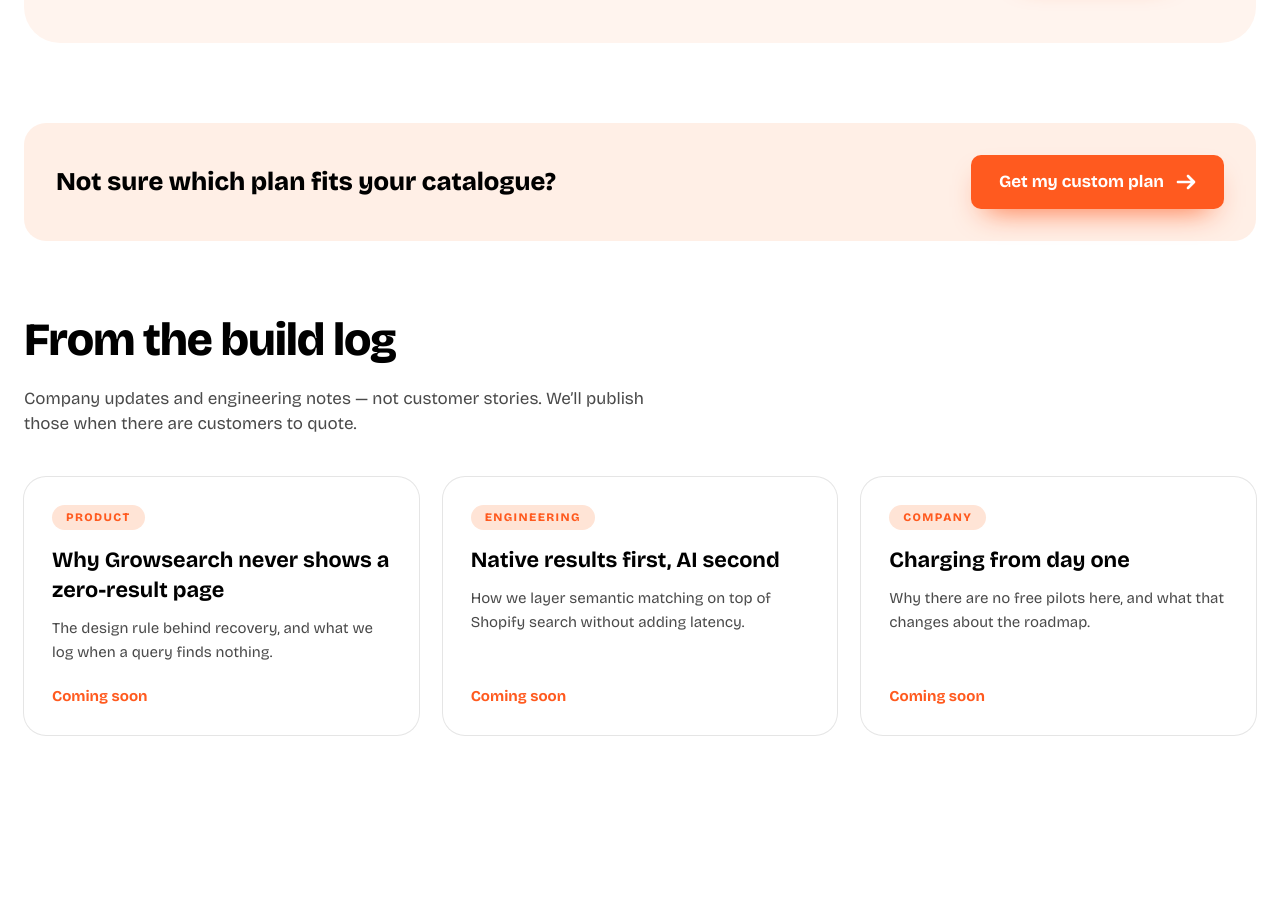
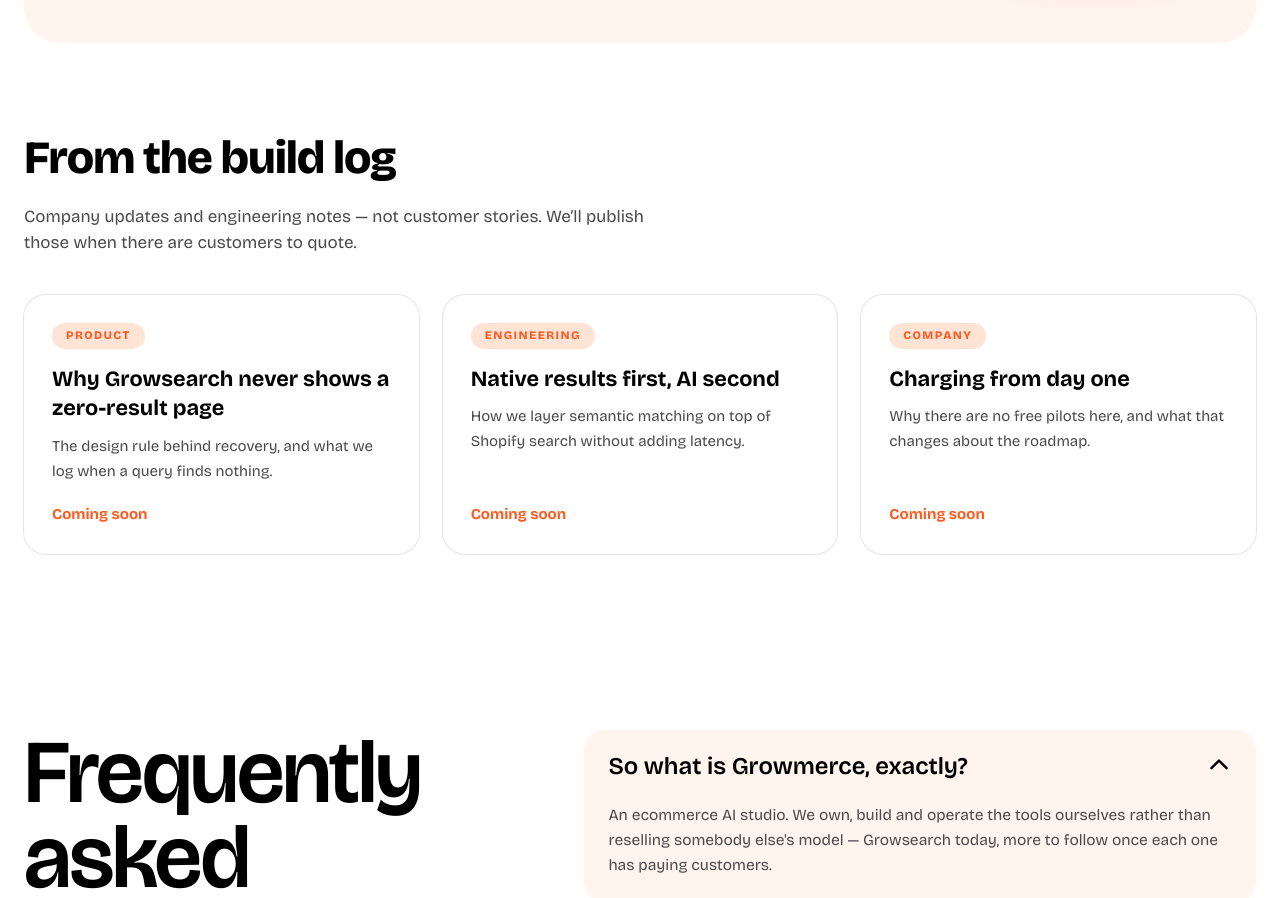
Before and after one commit to ishaangupta2311/growmerce-landing, a Next.js app: page /about in a window 1280 px wide. Shown: the part 2740-3638 px from the top of the page. Built offline with nearby package versions, Linux system fonts and the light colour scheme.

Commit message:
Remove custom plan About CTA

```diff
--- a/src/app/about/page.tsx
+++ b/src/app/about/page.tsx
@@ -1,5 +1,4 @@
 import type { Metadata } from "next";
-import Link from "next/link";
 import Navbar from "@/components/site/Navbar";
 import Footer from "@/components/site/Footer";
 import CtaPair from "@/components/site/CtaPair";
@@ -7,7 +6,6 @@
 import { ABOUT_FAQ } from "@/lib/faqs";
 import ProveItBand from "@/components/site/ProveItBand";
 import Reveal from "@/components/site/Reveal";
-import Arrow from "@/components/site/Arrow";
 import { PlatformLogos } from "@/components/site/PlatformStrip";
 import { GROWSEARCH_HOME } from "@/lib/site-urls";
 import ToolDock from "./components/ToolDock";
@@ -172,22 +170,6 @@
 
         <ProveItBand />
 
-        {/* Custom plan CTA */}
-        <Reveal className="mx-auto max-w-[1370px] px-6 pb-16">
-          <div className="flex flex-col items-center justify-between gap-6 rounded-[22px] bg-peach/60 px-8 py-8 sm:flex-row">
-            <p className="text-[clamp(1.125rem,2vw,1.625rem)] font-extrabold">
-              Not sure which plan fits your catalogue?
-            </p>
-            <Link
-              href="/pricing"
-              className="cta-primary"
-            >
-              Get my custom plan
-              <Arrow className="size-5" />
-            </Link>
-          </div>
-        </Reveal>
-
         {/* Updates */}
         <section aria-labelledby="updates-title" className="mx-auto max-w-[1370px] px-6 pb-16">
           <Reveal>
```
